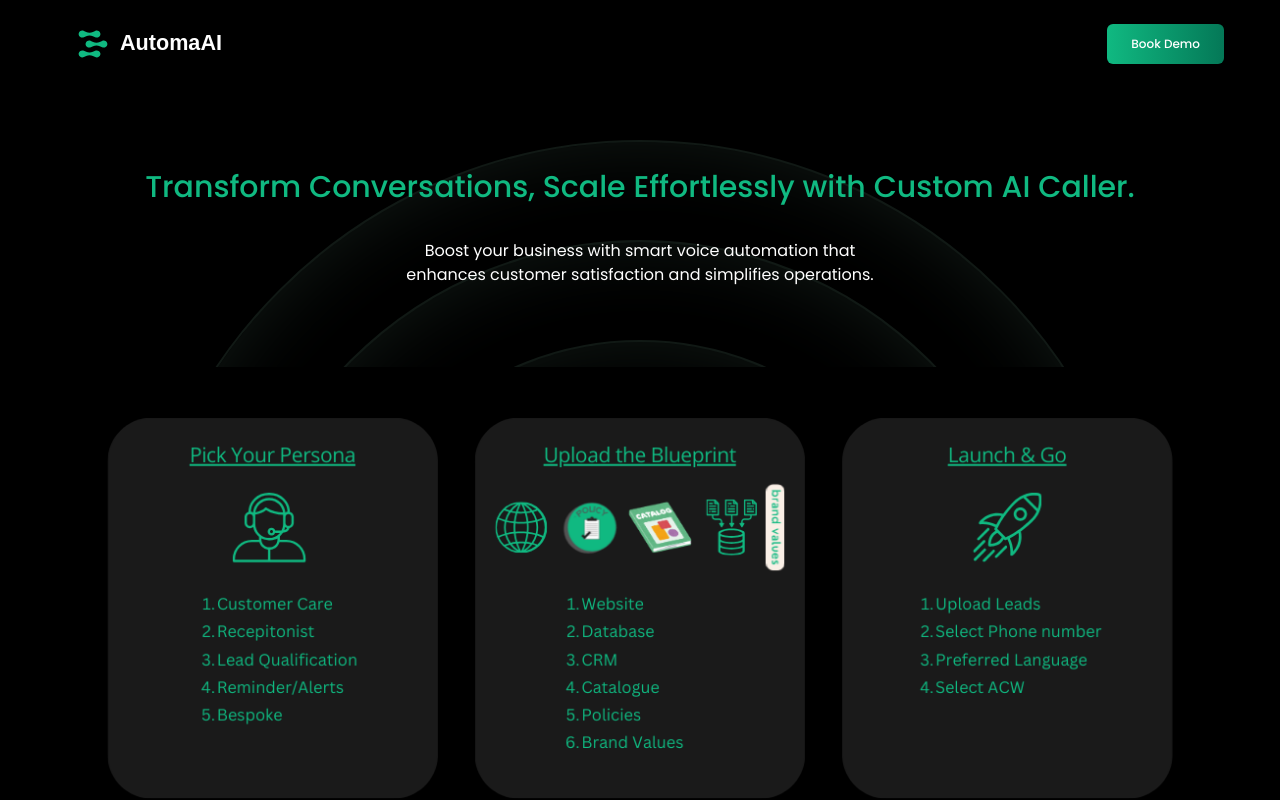
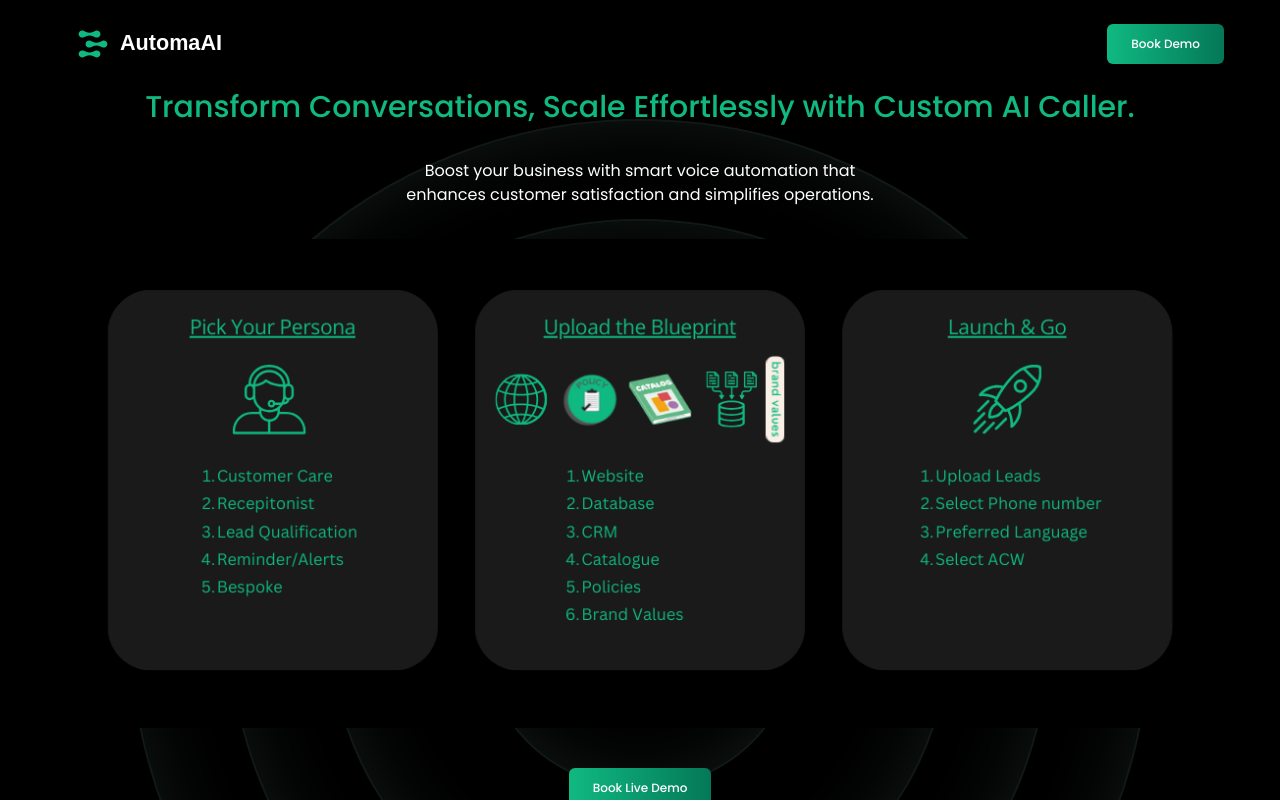
Before and after one commit to singhv04/landing_page, a Next.js app: page / in a window 1280 px wide. Shown: the top 800 px of the page. Built offline with nearby package versions, Linux system fonts and the light colour scheme.

Commit message:
reduce space in hero section

```diff
--- a/src/components/hero/Hero.tsx
+++ b/src/components/hero/Hero.tsx
@@ -1,12 +1,13 @@
 const Hero: React.FC = () => {
   return (
-    <div className="cg relative mx-auto w-[90%] text-center text-foreground lg:w-[80%]">
+    <div className=" relative mx-auto w-[90%] text-center text-foreground lg:w-[80%]">
       <h1 className="text-xl font-medium leading-custom text-emerald-500 md:text-3xl md:leading-custom">
         Transform Conversations, Scale Effortlessly with Custom AI Caller.{" "}
       </h1>
       <div className="my-8 px-6 text-xs  md:text-base lg:px-[200px] text-balance">
         <p>
-        Boost your business with smart voice automation that enhances customer satisfaction and simplifies operations.
+          Boost your business with smart voice automation that enhances customer
+          satisfaction and simplifies operations.
         </p>
       </div>
     </div>
--- a/src/components/navbar/Navbar.tsx
+++ b/src/components/navbar/Navbar.tsx
@@ -10,7 +10,7 @@ const Navbar: React.FC = () => {
   const [isOpen, toggle] = useToggle();
 
   return (
-    <div className="cg flex items-center justify-between px-3 py-6 md:px-14">
+    <div className=" flex items-center justify-between px-3 py-6 md:px-14">
       <AutomaAILogo />
       <BookButton title="Book Demo" onclick={toggle} />
       {isOpen && <ModalBody modal={<CalendlyCard onClose={toggle} />} />}
```
